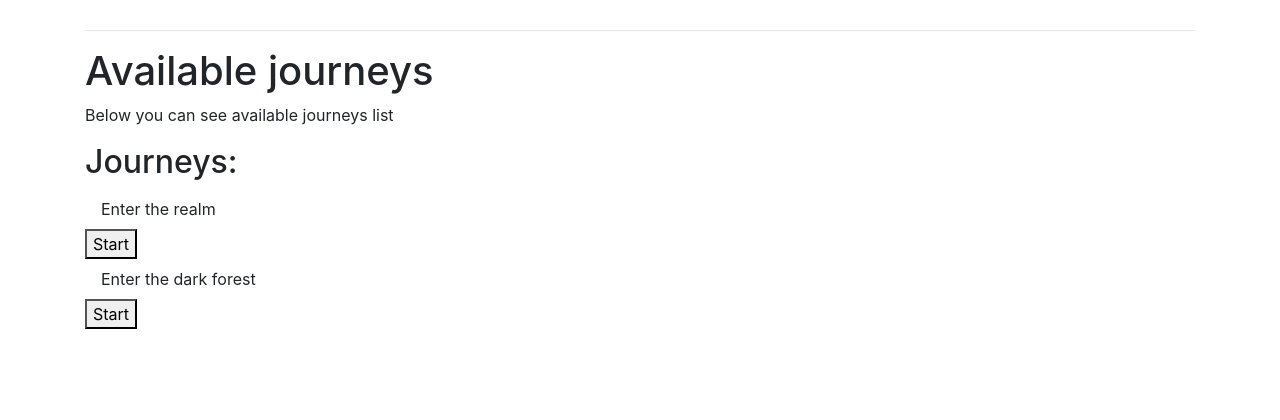
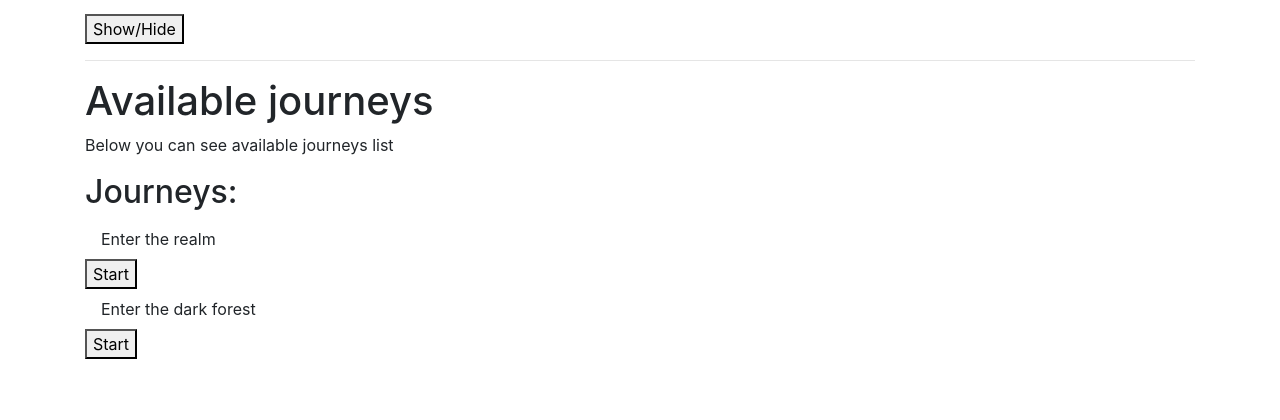
Before and after one commit to TheProrok29/andorra, a Django app: page /journeys/journey-active in a window 1280 px wide. Shown: the part 56-476 px from the top of the page. Run offline with Django 3.2, Linux system fonts and the light colour scheme; tables that the repository leaves empty hold one stand-in row (values such as "Sample post"); some libraries are stand-ins or nearby versions.

Commit message:
Add second form to journeys template to show hide log

```diff
--- a/journeys/templates/journeys.html
+++ b/journeys/templates/journeys.html
@@ -61,7 +61,7 @@
   {% endif %}
 
 
-  {% if last_journey is not None %}
+  {% if last_journey.is_visible is True %}
   <div id='journey-history'>
   <h1>Last finished journey:</h1>
   <hr>
@@ -71,9 +71,14 @@
   <ul><h4>{{event}}</h4></ul>
   </li>
   {%endfor%}
-  <button id="toggle-btn"onclick="toogleHistory()">Show/Hide</button>
   {% endif %}
   </div>
+  {% comment %} <button id="toggle-btn"onclick="toogleHistory()">Show/Hide</button> {% endcomment %}
+  <form class="toggle-log"  id="form-id-log" action="journey-active" method="post">
+      <input type="hidden" name="is_visible" value="{{last_journey.is_visible}}">
+      <button onclick="toggleHistory() type="submit" class="toggle-btn">Show/Hide</button>
+      {% csrf_token %}
+    </form>
 
 
 <hr>
@@ -90,7 +95,7 @@
     {% endfor %}
 
 <script>
-function toogleHistory() {
+function toggleHistory() {
   var lastJourneyDiv = document.getElementById("journey-history");
   if (lastJourneyDiv.style.display === "none") {
     lastJourneyDiv.style.display = "block";
```
